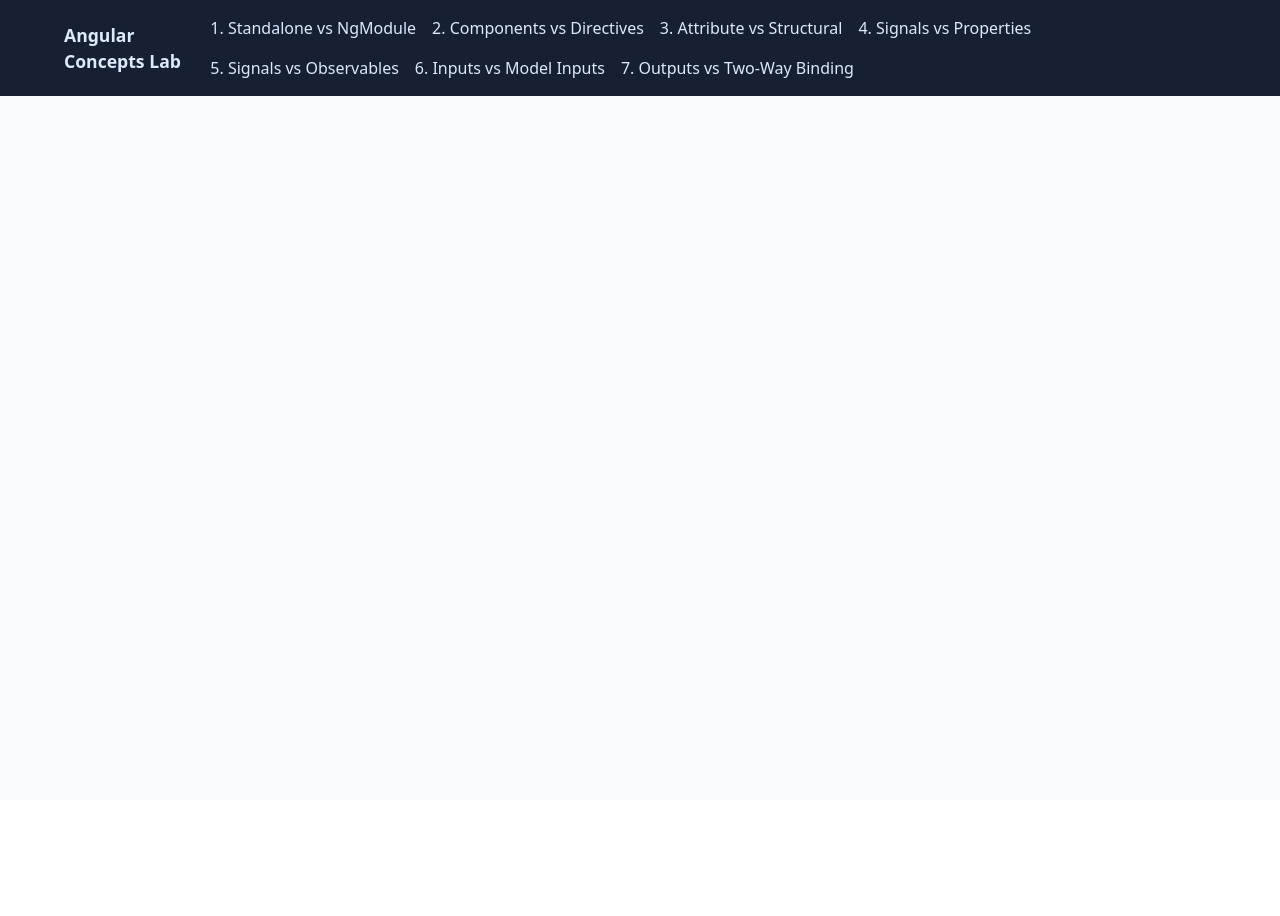
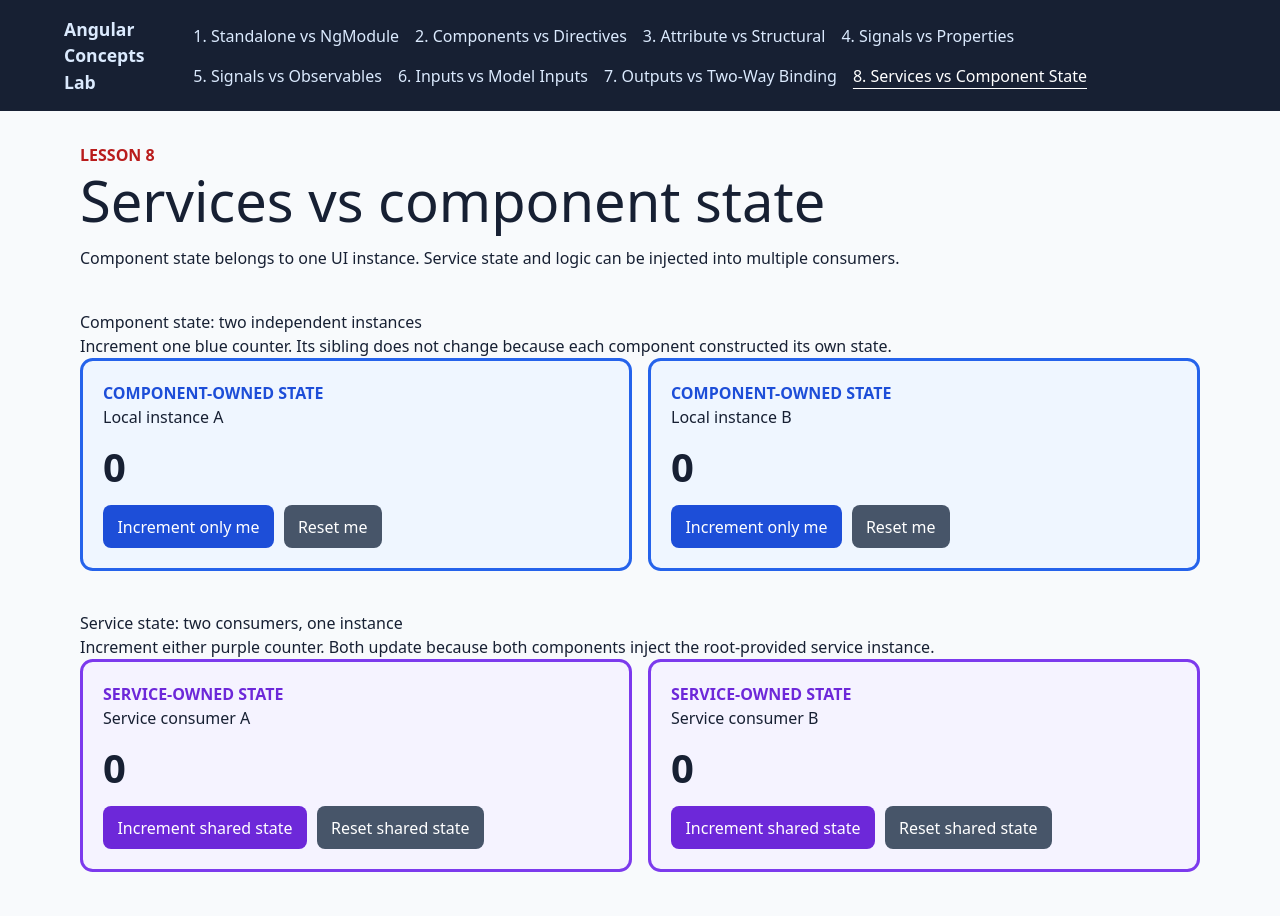
Before and after one commit to rabie-khlifi/angular-comparison, an Angular app: page /services-vs-component-state in a window 1280 px wide. Before the commit this address led to /. Shown: the top 916 px of the page. Before the commit the page ends 800 px from the top, so only its background shows below. Built offline with nearby package versions, Linux system fonts and the light colour scheme.

Commit message:
Services vs component state

```diff
--- a/src/app/app.html
+++ b/src/app/app.html
@@ -24,6 +24,9 @@
     <a routerLink="/outputs-vs-two-way-binding" routerLinkActive="active-link">
       7. Outputs vs Two-Way Binding
     </a>
+    <a routerLink="/services-vs-component-state" routerLinkActive="active-link">
+      8. Services vs Component State
+    </a>
   </nav>
 </header>
 
--- a/src/app/app.routes.ts
+++ b/src/app/app.routes.ts
@@ -69,4 +69,12 @@ export const routes: Routes = [
         (module) => module.OutputsVsTwoWayBindingPage,
       ),
   },
+  {
+    path: 'services-vs-component-state',
+    title: 'Services vs Component State | Angular Concepts Lab',
+    loadComponent: () =>
+      import('./lessons/services-vs-component-state/services-vs-component-state-page/services-vs-component-state-page').then(
+        (module) => module.ServicesVsComponentStatePage,
+      ),
+  },
 ];
--- /dev/null
+++ b/src/app/lessons/services-vs-component-state/local-counter/local-counter.css
@@ -0,0 +1,37 @@
+:host {
+  display: block;
+}
+.counter-card {
+  height: 100%;
+  box-sizing: border-box;
+  padding: 1.25rem;
+  border: 0.2rem solid #2563eb;
+  border-radius: 0.8rem;
+  background: #eff6ff;
+}
+.label {
+  color: #1d4ed8;
+  font-weight: 800;
+  text-transform: uppercase;
+}
+.count {
+  margin-block: 0.5rem;
+  font-size: 2.5rem;
+  font-weight: 800;
+}
+.actions {
+  display: flex;
+  flex-wrap: wrap;
+  gap: 0.6rem;
+}
+button {
+  padding: 0.6rem 0.9rem;
+  border: 0;
+  border-radius: 0.5rem;
+  background: #1d4ed8;
+  color: white;
+  cursor: pointer;
+}
+button.secondary {
+  background: #475569;
+}
--- /dev/null
+++ b/src/app/lessons/services-vs-component-state/local-counter/local-counter.html
@@ -0,0 +1,9 @@
+<article class="counter-card">
+  <p class="label">Component-owned state</p>
+  <h3>{{ label() }}</h3>
+  <p class="count">{{ count() }}</p>
+  <div class="actions">
+    <button type="button" (click)="increment()">Increment only me</button>
+    <button type="button" class="secondary" (click)="reset()">Reset me</button>
+  </div>
+</article>
--- /dev/null
+++ b/src/app/lessons/services-vs-component-state/local-counter/local-counter.ts
@@ -0,0 +1,22 @@
+import { Component, input, signal } from '@angular/core';
+
+@Component({
+  selector: 'app-local-counter',
+  imports: [],
+  templateUrl: './local-counter.html',
+  styleUrl: './local-counter.css',
+})
+export class LocalCounter {
+  readonly label = input.required<string>();
+
+  // Every LocalCounter component instance constructs its own independent signal.
+  protected readonly count = signal(0);
+
+  protected increment(): void {
+    this.count.update((count) => count + 1);
+  }
+
+  protected reset(): void {
+    this.count.set(0);
+  }
+}
--- /dev/null
+++ b/src/app/lessons/services-vs-component-state/services-vs-component-state-page/services-vs-component-state-page.css
@@ -0,0 +1,53 @@
+:host {
+  display: block;
+}
+.lesson-heading {
+  max-width: 52rem;
+}
+.eyebrow {
+  color: #b91c1c;
+  font-weight: 800;
+  text-transform: uppercase;
+}
+h1 {
+  margin-block: 0.25rem 1rem;
+  font-size: clamp(2rem, 5vw, 3.5rem);
+  line-height: 1.05;
+}
+section {
+  margin-block: 2.5rem;
+}
+.counter-grid,
+.explanation-grid {
+  display: grid;
+  grid-template-columns: repeat(auto-fit, minmax(min(100%, 20rem), 1fr));
+  gap: 1rem;
+}
+.explanation-grid article,
+.details {
+  padding: 1.25rem;
+  border: 1px solid #cbd5e1;
+  border-radius: 0.7rem;
+  background: white;
+}
+table {
+  width: 100%;
+  border-collapse: collapse;
+  background: white;
+}
+th,
+td {
+  padding: 0.9rem;
+  border: 1px solid #cbd5e1;
+  text-align: left;
+  vertical-align: top;
+}
+thead {
+  background: #e2e8f0;
+}
+aside {
+  margin-top: 2rem;
+  padding: 1rem 1.25rem;
+  border-left: 0.3rem solid #d97706;
+  background: #fffbeb;
+}
--- /dev/null
+++ b/src/app/lessons/services-vs-component-state/services-vs-component-state-page/services-vs-component-state-page.html
@@ -0,0 +1,113 @@
+<header class="lesson-heading">
+  <p class="eyebrow">Lesson 8</p>
+  <h1>Services vs component state</h1>
+  <p>
+    Component state belongs to one UI instance. Service state and logic can be injected into
+    multiple consumers.
+  </p>
+</header>
+
+<section aria-labelledby="local-title">
+  <h2 id="local-title">Component state: two independent instances</h2>
+  <p>
+    Increment one blue counter. Its sibling does not change because each component constructed its
+    own state.
+  </p>
+  <div class="counter-grid">
+    <app-local-counter label="Local instance A" />
+    <app-local-counter label="Local instance B" />
+  </div>
+</section>
+
+<section aria-labelledby="shared-title">
+  <h2 id="shared-title">Service state: two consumers, one instance</h2>
+  <p>
+    Increment either purple counter. Both update because both components inject the root-provided
+    service instance.
+  </p>
+  <div class="counter-grid">
+    <app-shared-counter-panel label="Service consumer A" />
+    <app-shared-counter-panel label="Service consumer B" />
+  </div>
+</section>
+
+<section aria-labelledby="ownership-title">
+  <h2 id="ownership-title">Ask who owns the responsibility</h2>
+  <div class="explanation-grid">
+    <article>
+      <h3>Keep it in the component when…</h3>
+      <ul>
+        <li>Only that component needs the value.</li>
+        <li>The state describes temporary UI details such as expanded, selected, or draft text.</li>
+        <li>Destroying and recreating the component should naturally reset it.</li>
+      </ul>
+    </article>
+    <article>
+      <h3>Move it to a service when…</h3>
+      <ul>
+        <li>Several components need the same state or behavior.</li>
+        <li>Business logic should remain independent of one template.</li>
+        <li>You need an API client, cache, authentication state, logging, or coordination.</li>
+      </ul>
+    </article>
+  </div>
+</section>
+
+<table>
+  <thead>
+    <tr>
+      <th scope="col">Concern</th>
+      <th scope="col">Component state</th>
+      <th scope="col">Service</th>
+    </tr>
+  </thead>
+  <tbody>
+    <tr>
+      <th scope="row">Default owner</th>
+      <td>One component instance</td>
+      <td>The injector that provides it</td>
+    </tr>
+    <tr>
+      <th scope="row">Sharing</th>
+      <td>Pass through inputs/outputs or lift state</td>
+      <td>Inject the same provided instance</td>
+    </tr>
+    <tr>
+      <th scope="row">Lifetime</th>
+      <td>Component creation to destruction</td>
+      <td>Provider scope lifetime</td>
+    </tr>
+    <tr>
+      <th scope="row">Template knowledge</th>
+      <td>Usually presentation-oriented</td>
+      <td>Should not depend on a particular view</td>
+    </tr>
+    <tr>
+      <th scope="row">Typical work</th>
+      <td>Drafts, toggles, local selection</td>
+      <td>APIs, business rules, caches, shared state</td>
+    </tr>
+  </tbody>
+</table>
+
+<section class="details">
+  <h2>Dependency injection in this example</h2>
+  <ol>
+    <!-- Avoid literal Angular decorator control characters in explanatory template text. -->
+    <li>A root-provided <code>Injectable</code> registers a provider with the root injector.</li>
+    <li>Each panel calls <code>inject(SharedCounter)</code> during component construction.</li>
+    <li>Angular searches the injector hierarchy and returns the existing root instance.</li>
+    <li>Both templates track the service's same read-only count signal.</li>
+  </ol>
+  <p>
+    A service class is not automatically a singleton merely because its name ends with “Service.”
+    Provider placement determines how many instances exist. Lesson 9 explores that scope difference
+    directly.
+  </p>
+</section>
+
+<aside>
+  <strong>Avoid the “everything service”:</strong> moving all component state into root services
+  creates hidden global coupling. Start local, then lift state when real sharing or non-UI
+  responsibility requires it.
+</aside>
--- /dev/null
+++ b/src/app/lessons/services-vs-component-state/services-vs-component-state-page/services-vs-component-state-page.ts
@@ -0,0 +1,12 @@
+import { ChangeDetectionStrategy, Component } from '@angular/core';
+import { LocalCounter } from '../local-counter/local-counter';
+import { SharedCounterPanel } from '../shared-counter-panel/shared-counter-panel';
+
+@Component({
+  selector: 'app-services-vs-component-state-page',
+  imports: [LocalCounter, SharedCounterPanel],
+  templateUrl: './services-vs-component-state-page.html',
+  styleUrl: './services-vs-component-state-page.css',
+  changeDetection: ChangeDetectionStrategy.OnPush,
+})
+export class ServicesVsComponentStatePage {}
--- /dev/null
+++ b/src/app/lessons/services-vs-component-state/shared-counter-panel/shared-counter-panel.css
@@ -0,0 +1,37 @@
+:host {
+  display: block;
+}
+.counter-card {
+  height: 100%;
+  box-sizing: border-box;
+  padding: 1.25rem;
+  border: 0.2rem solid #7c3aed;
+  border-radius: 0.8rem;
+  background: #f5f3ff;
+}
+.label {
+  color: #6d28d9;
+  font-weight: 800;
+  text-transform: uppercase;
+}
+.count {
+  margin-block: 0.5rem;
+  font-size: 2.5rem;
+  font-weight: 800;
+}
+.actions {
+  display: flex;
+  flex-wrap: wrap;
+  gap: 0.6rem;
+}
+button {
+  padding: 0.6rem 0.9rem;
+  border: 0;
+  border-radius: 0.5rem;
+  background: #6d28d9;
+  color: white;
+  cursor: pointer;
+}
+button.secondary {
+  background: #475569;
+}
--- /dev/null
+++ b/src/app/lessons/services-vs-component-state/shared-counter-panel/shared-counter-panel.html
@@ -0,0 +1,10 @@
+<article class="counter-card">
+  <p class="label">Service-owned state</p>
+  <h3>{{ label() }}</h3>
+  <!-- Both panels read the same read-only signal from the injected service instance. -->
+  <p class="count">{{ counter.count() }}</p>
+  <div class="actions">
+    <button type="button" (click)="counter.increment()">Increment shared state</button>
+    <button type="button" class="secondary" (click)="counter.reset()">Reset shared state</button>
+  </div>
+</article>
--- /dev/null
+++ b/src/app/lessons/services-vs-component-state/shared-counter-panel/shared-counter-panel.ts
@@ -0,0 +1,16 @@
+import { Component, inject, input } from '@angular/core';
+import { SharedCounter } from '../shared-counter';
+
+@Component({
+  selector: 'app-shared-counter-panel',
+  imports: [],
+  templateUrl: './shared-counter-panel.html',
+  styleUrl: './shared-counter-panel.css',
+})
+export class SharedCounterPanel {
+  readonly label = input.required<string>();
+
+  // inject asks Angular DI for the closest SharedCounter provider.
+  // Because only the root provider exists, both panel instances receive the same object.
+  protected readonly counter = inject(SharedCounter);
+}
--- /dev/null
+++ b/src/app/lessons/services-vs-component-state/shared-counter.ts
@@ -0,0 +1,22 @@
+import { Injectable, signal } from '@angular/core';
+
+@Injectable({
+  // The root environment injector creates one shared instance on first use.
+  // Tree shaking can remove the service when no reachable code injects it.
+  providedIn: 'root',
+})
+export class SharedCounter {
+  // Keep the writable signal private so consumers cannot bypass service methods.
+  private readonly countState = signal(0);
+
+  // Expose a read-only signal: components can react to it but cannot set it.
+  readonly count = this.countState.asReadonly();
+
+  increment(): void {
+    this.countState.update((count) => count + 1);
+  }
+
+  reset(): void {
+    this.countState.set(0);
+  }
+}
```
Also changed, not shown: 1 other file (tests, documents, lock files or other folders).
